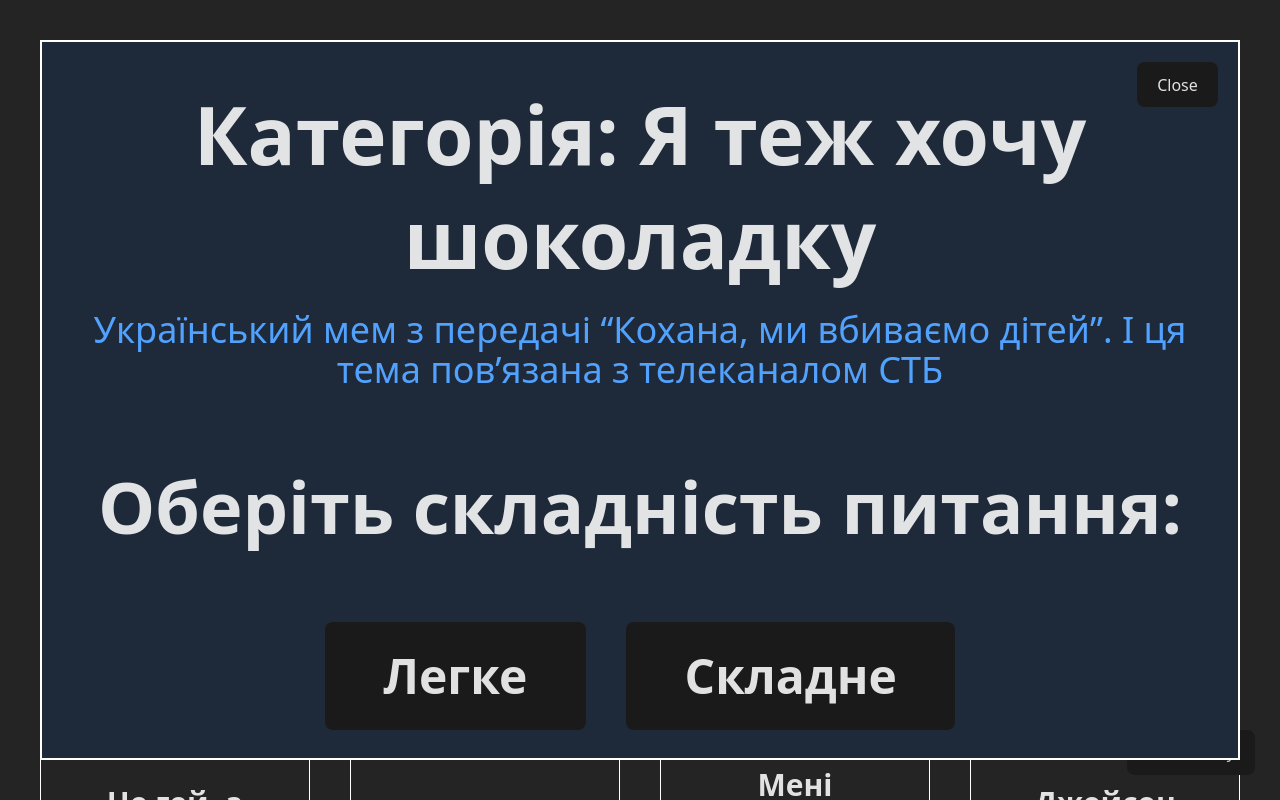
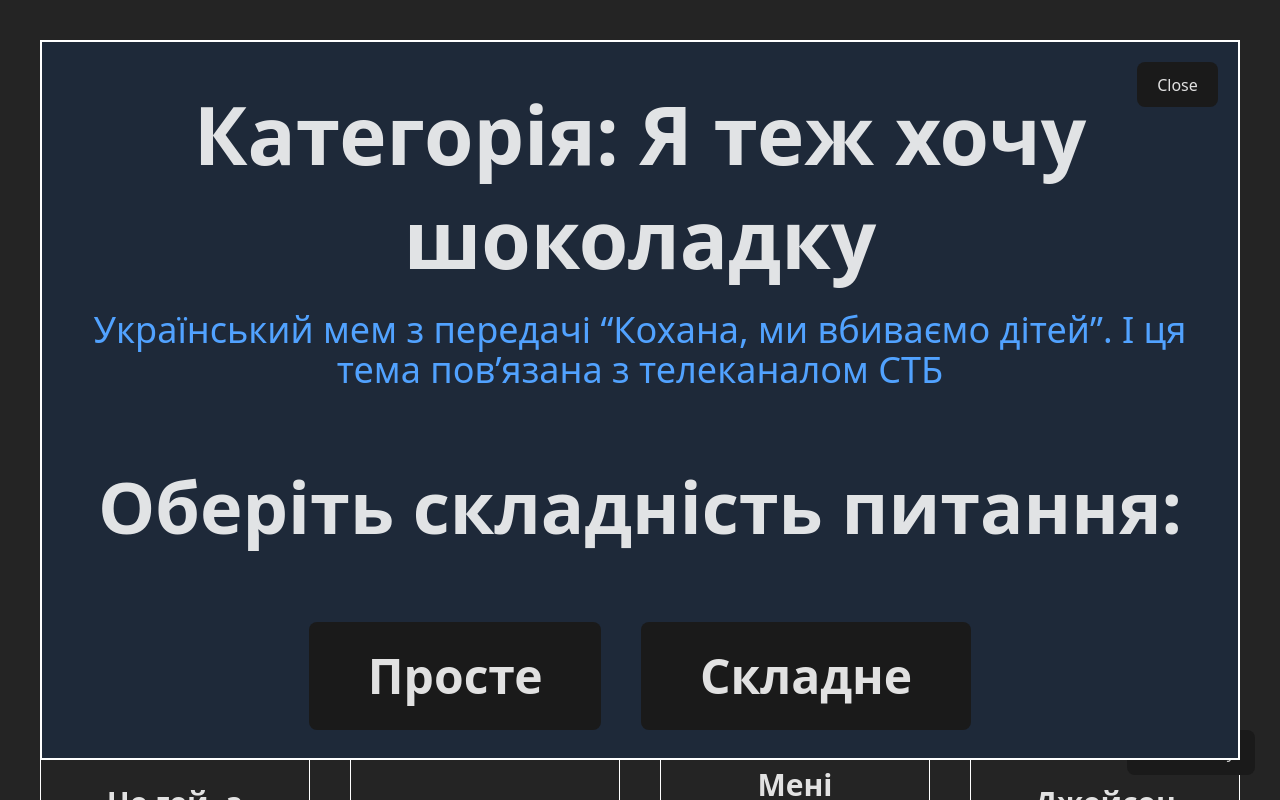
Before and after one commit to RKalensky/Quiz, a React (Vite) app: page /stump in a window 1280 px wide. Both pictures are taken after a click on the item "Я теж хочу шоколадку". Shown: the top 800 px of the page. Built offline with nearby package versions, Linux system fonts and the light colour scheme.

Commit message:
feat(game): naming

```diff
--- a/src/pages/Stump.tsx
+++ b/src/pages/Stump.tsx
@@ -30,7 +30,6 @@ export default function StumpPage() {
     setSelectedQuestionDifficulty(null);
   }, []);
 
-  // eslint-disable-next-line react-hooks/preserve-manual-memoization
   const modalContent = useMemo(() => {
     if (selectedCategory === null) {
       return null;
@@ -47,7 +46,7 @@ export default function StumpPage() {
               className="text-5xl! font-bold!"
               onClick={() => selectQuestionDifficulty("easyQuestion")}
             >
-              Легке
+              Просте
             </button>
             <button
               className="text-5xl! font-bold!"
```
